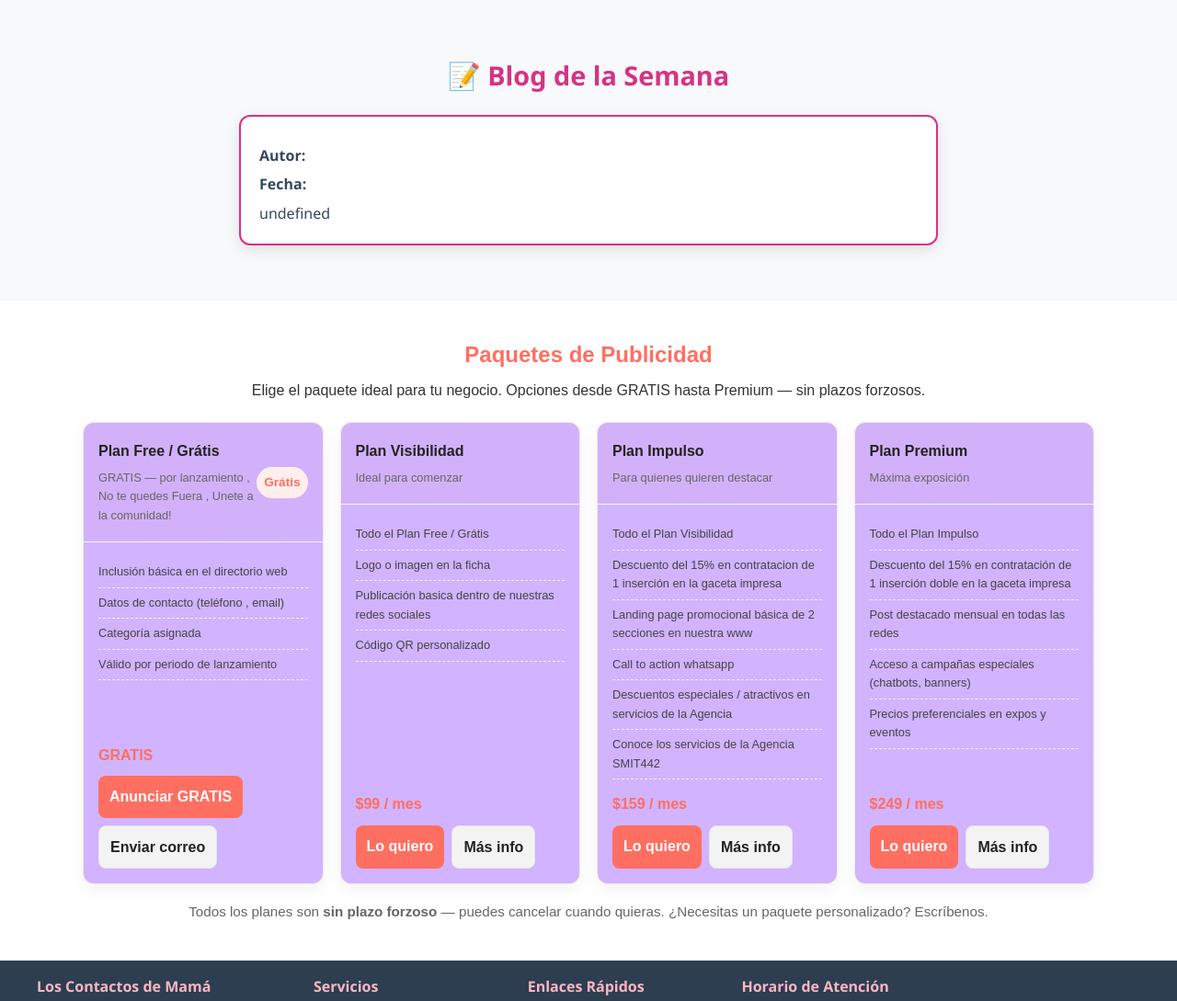
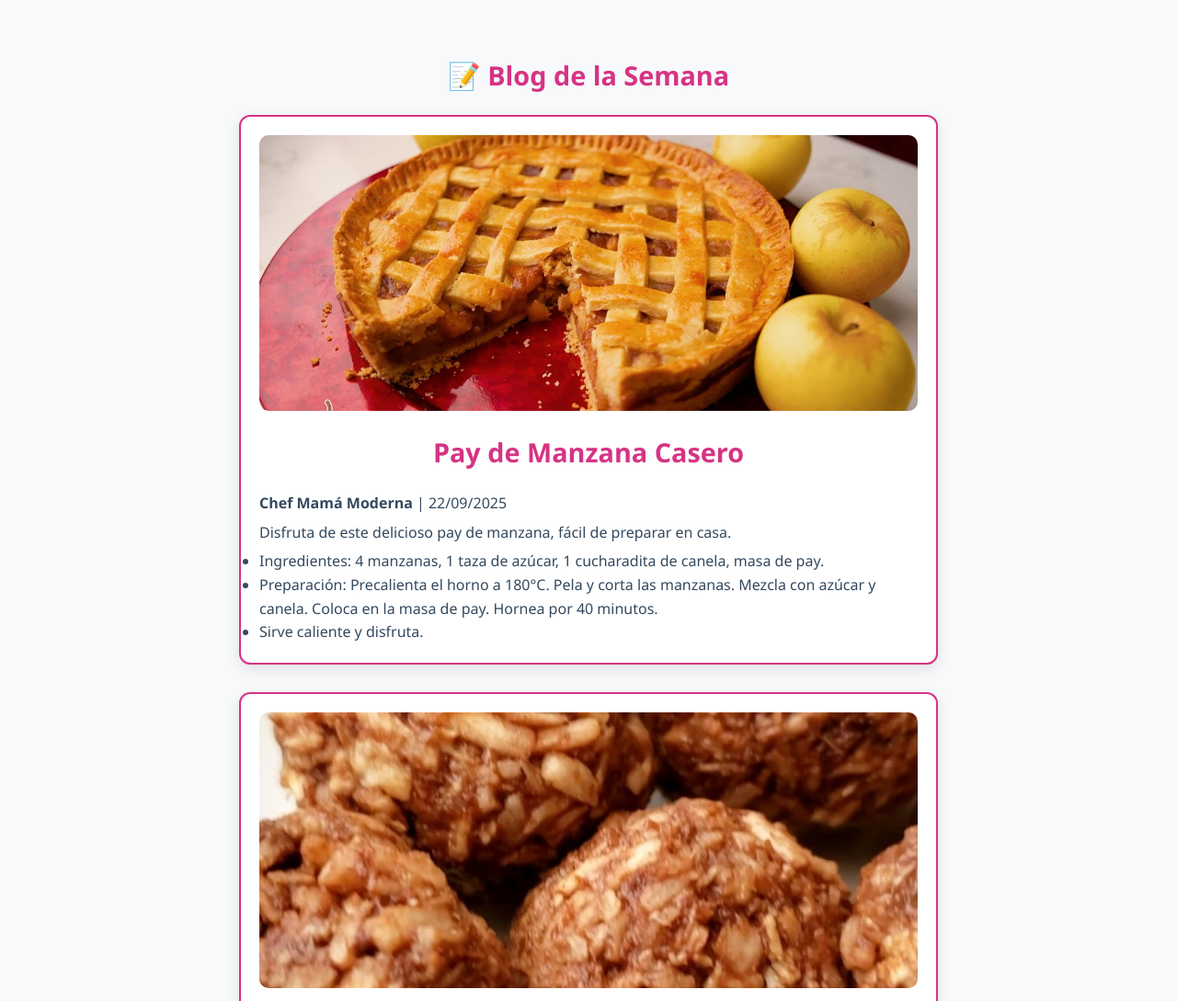
Before and after one commit to gilbertomorelos/loscontactosdemama, a plain HTML site: page index.html in a window 1280 px wide. Shown: the part 1600-2689 px from the top of the page at 92% size. Drawn offline with Linux system fonts and the light colour scheme.

Commit message:
Add files via upload

```diff
--- a/index.html
+++ b/index.html
@@ -1,6 +1,6 @@
-<!-- index para dar termino y poder lanzar, se queda como respaldo final y se copia a index.html -->
+<!-- index para dar termino y poder lanzar, se queda como respaldo final y se copia a index_machote.html -->
 <!-- ultima actualizacion 11 sept 2025 : 11:08 am-->
-<!--respaldo de index.html-->
+<!--respaldo de index_machote.html-->
 
 <!DOCTYPE html>
 <html lang="es">
@@ -633,19 +633,10 @@
     </div>
 </section>
 
-
 <!-- BLOG DE LA SEMANA -->
 <section id="blog-semana">
   <h2>📝 Blog de la Semana</h2>
-  <div class="blog-card">
-    <img id="blog-imagen" src="" alt="Imagen del blog" />
-    <h3 id="blog-titulo">Título del Blog</h3>
-    <p><strong>Autor:</strong> <span id="blog-autor">Nombre del autor</span></p>
-    <p><strong>Fecha:</strong> <span id="blog-fecha">dd/mm/aaaa</span></p>
-    <div id="blog-contenido">
-      Aquí aparecerá el contenido del blog semanal cargado dinámicamente desde JSON.
-    </div>
-  </div>
+  <div id="blog-container"></div>
 </section>
 
 <!-- ===== CSS DEL BLOG ===== -->
@@ -664,15 +655,16 @@
   margin-bottom: 20px;
 }
 
-.blog-card {
+.blog-post {
   background: #fff;
   padding: 20px;
   border-radius: 12px;
   border: 2px solid #d63384;
   box-shadow: 0px 5px 15px rgba(0,0,0,0.1);
+  margin-bottom: 30px;
 }
 
-.blog-card img {
+.blog-post img {
   width: 100%;
   max-height: 300px;
   object-fit: cover;
@@ -680,12 +672,12 @@
   margin-bottom: 15px;
 }
 
-.blog-card h3 {
+.blog-post h2 {
   margin-bottom: 10px;
   color: #333;
 }
 
-.blog-card p {
+.blog-post p {
   margin: 6px 0;
   line-height: 1.6;
 }
@@ -694,31 +686,30 @@
 <!-- ===== JS DEL BLOG ===== -->
 <script>
 document.addEventListener("DOMContentLoaded", () => {
-  const titulo = document.getElementById("blog-titulo");
-  const autor = document.getElementById("blog-autor");
-  const fecha = document.getElementById("blog-fecha");
-  const contenido = document.getElementById("blog-contenido");
-  const imagen = document.getElementById("blog-imagen");
+  const contenedor = document.getElementById("blog-container");
 
-  // Cargar JSON local
   fetch("blog.json")
     .then(response => response.json())
     .then(data => {
-      titulo.textContent = data.titulo;
-      autor.textContent = data.autor;
-      fecha.textContent = data.fecha;
-      contenido.innerHTML = data.contenido;
-      if (data.imagen) {
-        imagen.src = data.imagen;
-        imagen.style.display = "block";
-      } else {
-        imagen.style.display = "none";
-      }
+      contenedor.innerHTML = "";
+
+      data.forEach(post => {
+        const card = document.createElement("div");
+        card.classList.add("blog-post");
+
+        card.innerHTML = `
+          ${post.imagen ? `<img src="${post.imagen}" alt="${post.titulo}">` : ""}
+          <h2>${post.titulo}</h2>
+          <p><strong>${post.autor}</strong> | ${post.fecha}</p>
+          <div>${post.contenido}</div>
+        `;
+
+        contenedor.appendChild(card);
+      });
     })
     .catch(error => console.error("Error cargando el JSON del blog:", error));
 });
 </script>
-
 
 <!--SECCION PAQUETES / BUNDLES -->
 
@@ -785,7 +776,11 @@ document.addEventListener("DOMContentLoaded", () => {
         <div class="bundle-head">
           <h3 id="plan-visibilidad" class="bundle-title">Plan Visibilidad</h3>
           <div class="bundle-sub">Ideal para comenzar</div>
+
+            <span class="badge">Empieza en 2026</span>
+
         </div>
+
         <div class="bundle-body">
           <ul class="features">
             <li>Todo el Plan Free / Grátis</li>
@@ -809,6 +804,10 @@ document.addEventListener("DOMContentLoaded", () => {
         <div class="bundle-head">
           <h3 id="plan-impulso" class="bundle-title">Plan Impulso</h3>
           <div class="bundle-sub">Para quienes quieren destacar</div>
+
+          <span class="badge">Empieza en 2026</span>
+
+
         </div>
         <div class="bundle-body">
           <ul class="features">
@@ -835,6 +834,9 @@ document.addEventListener("DOMContentLoaded", () => {
         <div class="bundle-head">
           <h3 id="plan-premium" class="bundle-title">Plan Premium</h3>
           <div class="bundle-sub">Máxima exposición</div>
+
+            <span class="badge">Empieza en 2026</span>
+
         </div>
         <div class="bundle-body">
           <ul class="features">
```
